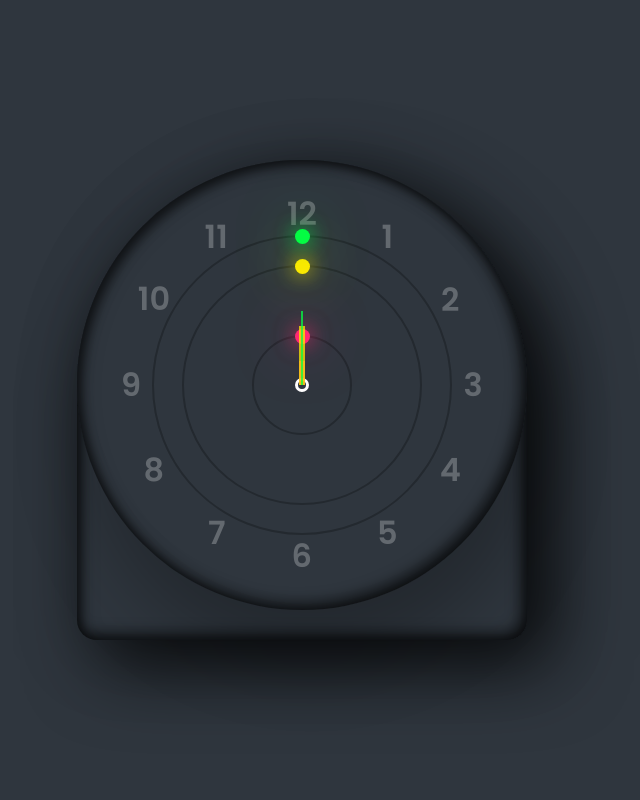
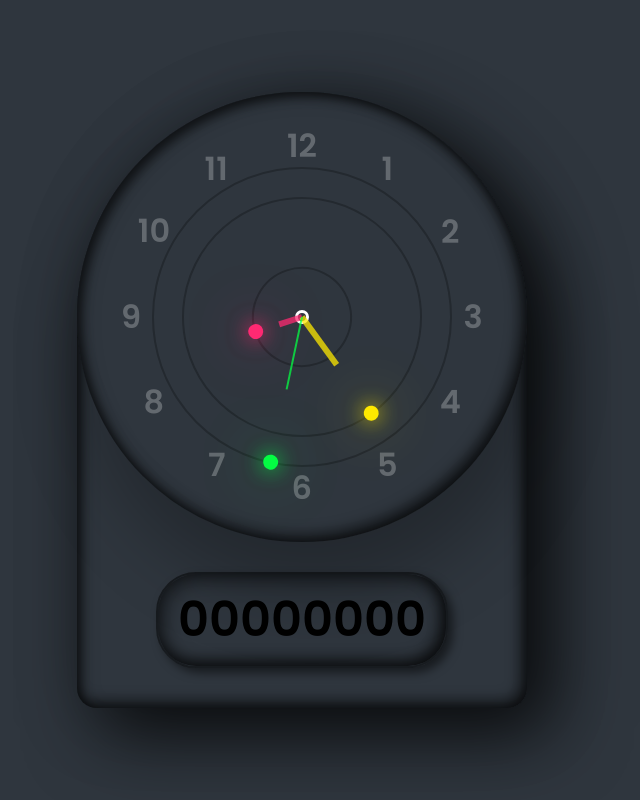
Before and after one commit to PhantomPao/Digital-clock, a plain HTML site: page index.html in a window 1280 px wide. Shown: the whole page, without its empty margins (338-978 px from the left). Drawn offline with Linux system fonts and the light colour scheme.

Commit message:
Add files via upload

```diff
--- a/index.html
+++ b/index.html
@@ -26,6 +26,14 @@
 			<span style="--i:11;"><b>11</b></span>
 			<span style="--i:12;"><b>12</b></span>
 		</div>
+
+
+		<div id="time">
+			<div id="hour">00</div>
+			<div id="minutes">00</div>
+			<div id="seconds">00</div>
+			<div id="ampm">00</div>
+		</div>
 	</div>
 
 	<script>
@@ -33,13 +41,16 @@
 		let mn = document.querySelector('#mn');
 		let sc = document.querySelector('#sc');
 
+		setInterval(() =>{
 		let day = new Date();
-		let hh = day.getHours() = 30;
-		let mm = day.getMinutes() = 6;
-		let ss = day.getSeconds() = 6;
+		let hh = day.getHours() * 30;
+		let mm = day.getMinutes() * 6;
+		let ss = day.getSeconds() * 6;
 
 		hr.style.transform = `rotateZ(${hh+(mm/12)}deg)`;
 		mn.style.transform = `rotateZ(${mm}deg`;
+		sc.style.transform = `rotateZ(${ss}deg)`;
+		})
 	</script>
 </body>
 </html>
--- a/style.css
+++ b/style.css
@@ -27,6 +27,7 @@ body {
 	display: flex;
 	justify-content: center;
 	align-items: center;
+	flex-direction: column;
 }
 .clock {
 	position: relative;
@@ -114,3 +115,16 @@ body {
 	0 0 60px var(--clr);
 
 }
+
+#time {
+	margin-bottom: 40px;
+	display: flex;
+	padding: 10px 20px;
+	font-size: 3em;
+	font-weight: 600;
+	border: 2px solid rgba(0,0,0,0.5);
+	border-radius: 40px;
+	box-shadow: 5px 5px 10px rgba(0,0,0,0.5),
+	inset 5px 5px 20px rgba(0,0,0,0.5),
+	inset -5px -5px 15px rgba(0,0,0,0.75);
+}
```
